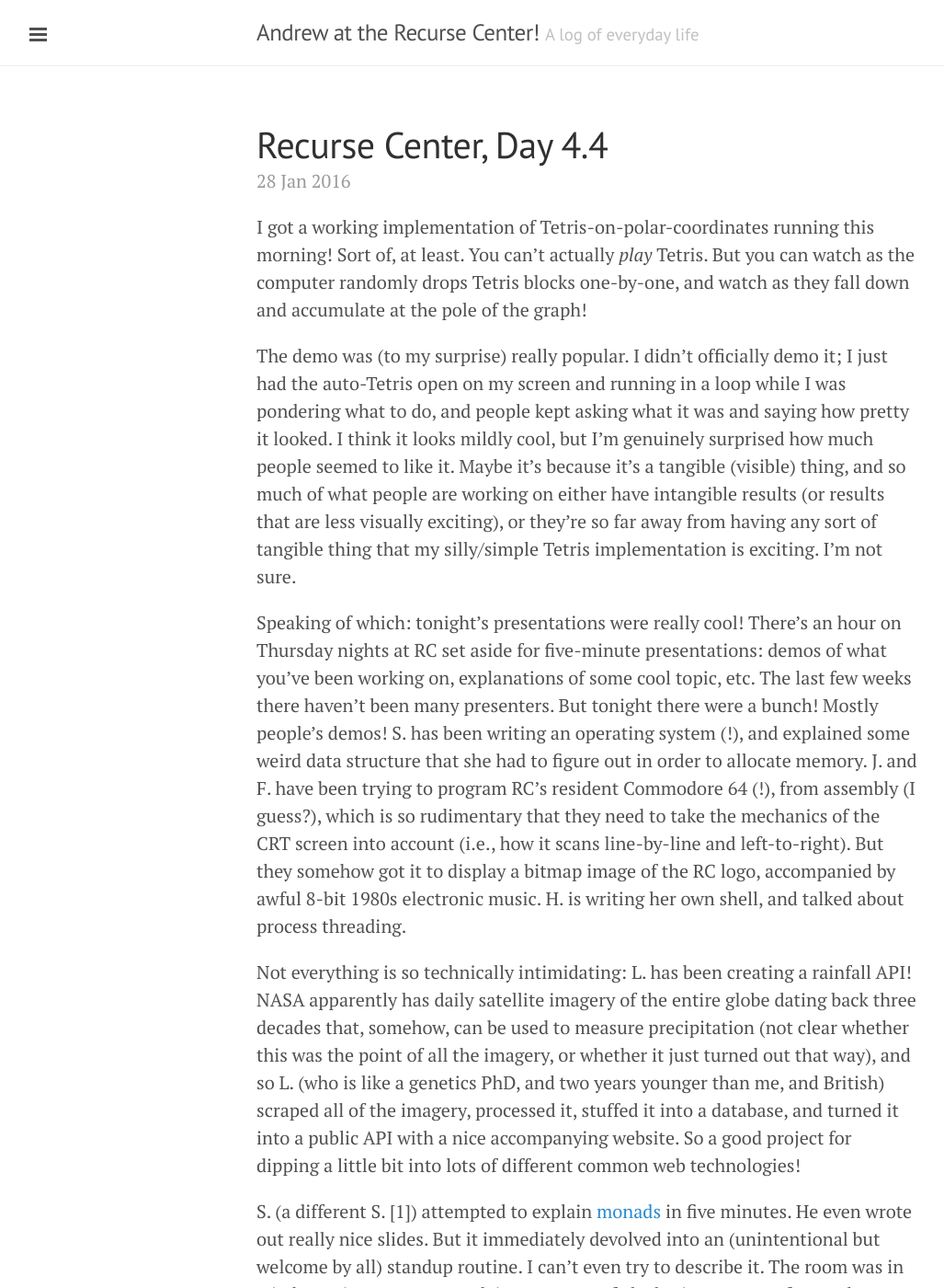
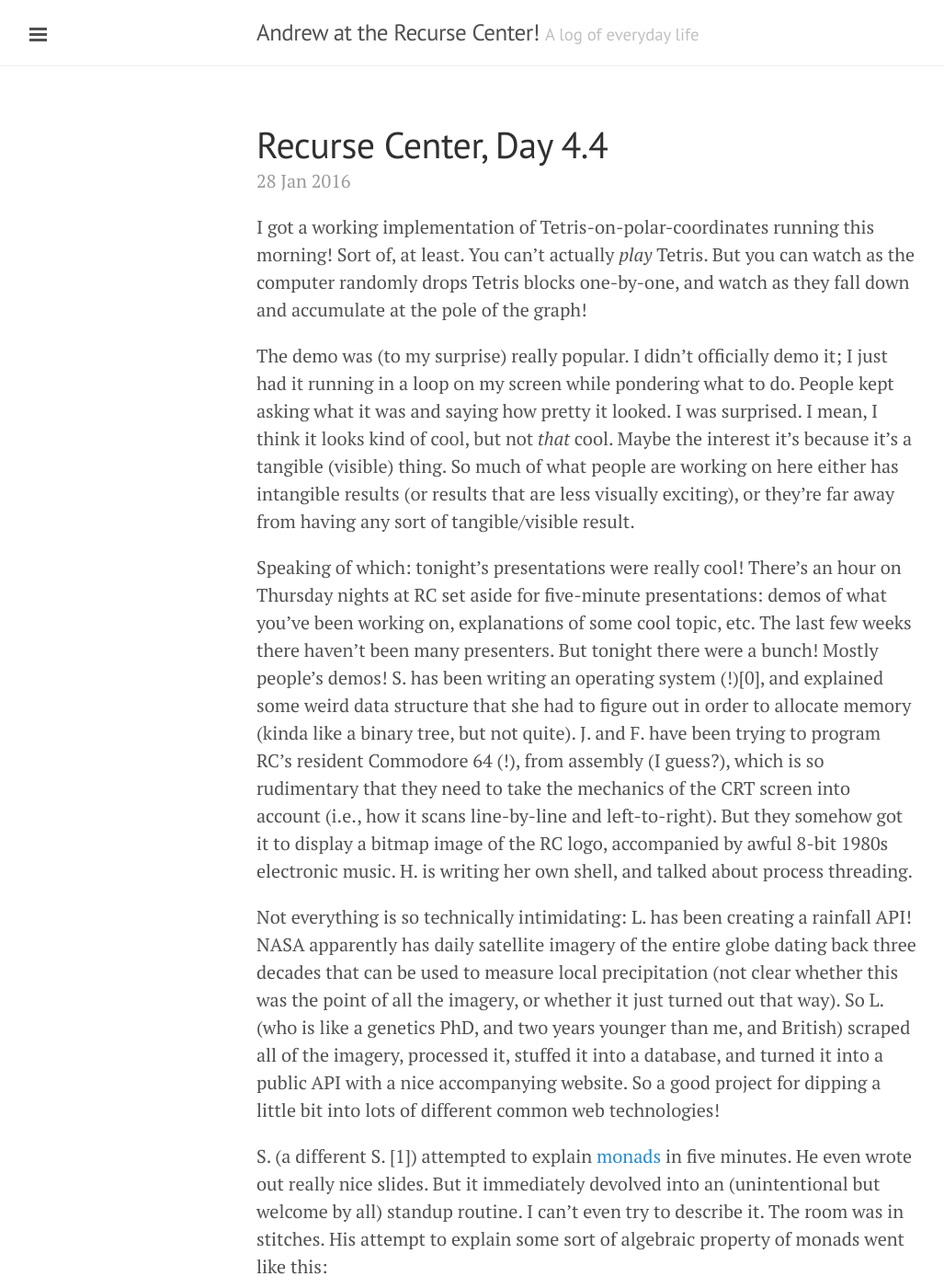
Before and after one commit to amalex5/amalex5.github.io, a Jekyll site: the page built from _posts/2016-01-28-recurse-center-day-4-4.markdown, in a window 1280 px wide and 1400 px high. Shown: the whole window at 92% size, without its empty margins (1-1028 px from the left). Built offline with Jekyll 4.4.1, drawn with Linux system fonts in a browser that asks for light colours.

Commit message:
Post update: Recurse Center, Day 4.4

```diff
--- a/_posts/2016-01-28-recurse-center-day-4-4.markdown
+++ b/_posts/2016-01-28-recurse-center-day-4-4.markdown
@@ -5,11 +5,11 @@ layout: post
 ---
 I got a working implementation of Tetris-on-polar-coordinates running this morning! Sort of, at least. You can't actually *play* Tetris. But you can watch as the computer randomly drops Tetris blocks one-by-one, and watch as they fall down and accumulate at the pole of the graph!
 
-The demo was (to my surprise) really popular. I didn't officially demo it; I just had the auto-Tetris open on my screen and running in a loop while I was pondering what to do, and people kept asking what it was and saying how pretty it looked. I think it looks mildly cool, but I'm genuinely surprised how much people seemed to like it. Maybe it's because it's a tangible (visible) thing, and so much of what people are working on either have intangible results (or results that are less visually exciting), or they're so far away from having any sort of tangible thing that my silly/simple Tetris implementation is exciting. I'm not sure.
+The demo was (to my surprise) really popular. I didn't officially demo it; I just had it running in a loop on my screen while pondering what to do. People kept asking what it was and saying how pretty it looked. I was surprised. I mean, I think it looks kind of cool, but not *that* cool. Maybe the interest it's because it's a tangible (visible) thing. So much of what people are working on here either has intangible results (or results that are less visually exciting), or they're far away from having any sort of tangible/visible result.
 
-Speaking of which: tonight's presentations were really cool! There's an hour on Thursday nights at RC set aside for five-minute presentations: demos of what you've been working on, explanations of some cool topic, etc. The last few weeks there haven't been many presenters. But tonight there were a bunch! Mostly people's demos! S. has been writing an operating system (!), and explained some weird data structure that she had to figure out in order to allocate memory. J. and F. have been trying to program RC's resident Commodore 64 (!), from assembly (I guess?), which is so rudimentary that they need to take the mechanics of the CRT screen into account (i.e., how it scans line-by-line and left-to-right). But they somehow got it to display a bitmap image of the RC logo, accompanied by awful 8-bit 1980s electronic music. H. is writing her own shell, and talked about process threading.
+Speaking of which: tonight's presentations were really cool! There's an hour on Thursday nights at RC set aside for five-minute presentations: demos of what you've been working on, explanations of some cool topic, etc. The last few weeks there haven't been many presenters. But tonight there were a bunch! Mostly people's demos! S. has been writing an operating system (!)[0], and explained some weird data structure that she had to figure out in order to allocate memory (kinda like a binary tree, but not quite). J. and F. have been trying to program RC's resident Commodore 64 (!), from assembly (I guess?), which is so rudimentary that they need to take the mechanics of the CRT screen into account (i.e., how it scans line-by-line and left-to-right). But they somehow got it to display a bitmap image of the RC logo, accompanied by awful 8-bit 1980s electronic music. H. is writing her own shell, and talked about process threading.
 
-Not everything is so technically intimidating: L. has been creating a rainfall API! NASA apparently has daily satellite imagery of the entire globe dating back three decades that, somehow, can be used to measure precipitation (not clear whether this was the point of all the imagery, or whether it just turned out that way), and so L. (who is like a genetics PhD, and two years younger than me, and British) scraped all of the imagery, processed it, stuffed it into a database, and turned it into a public API with a nice accompanying website. So a good project for dipping a little bit into lots of different common web technologies!
+Not everything is so technically intimidating: L. has been creating a rainfall API! NASA apparently has daily satellite imagery of the entire globe dating back three decades that can be used to measure local precipitation (not clear whether this was the point of all the imagery, or whether it just turned out that way). So L. (who is like a genetics PhD, and two years younger than me, and British) scraped all of the imagery, processed it, stuffed it into a database, and turned it into a public API with a nice accompanying website. So a good project for dipping a little bit into lots of different common web technologies!
 
 S. (a different S. [1]) attempted to explain [monads](https://en.wikipedia.org/wiki/Monad_(functional_programming)) in five minutes. He even wrote out really nice slides. But it immediately devolved into an (unintentional but welcome by all) standup routine. I can't even try to describe it. The room was in stitches. His attempt to explain some sort of algebraic property of monads went like this:
 
```
